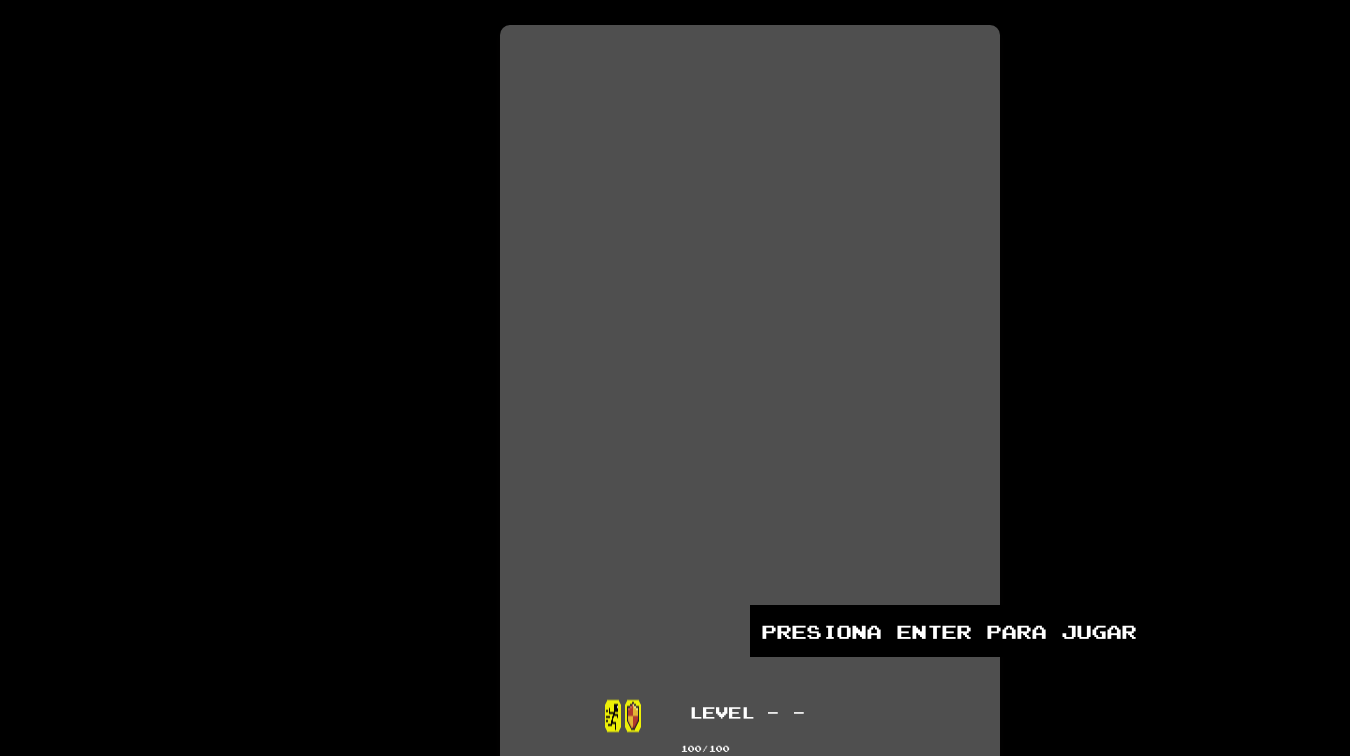
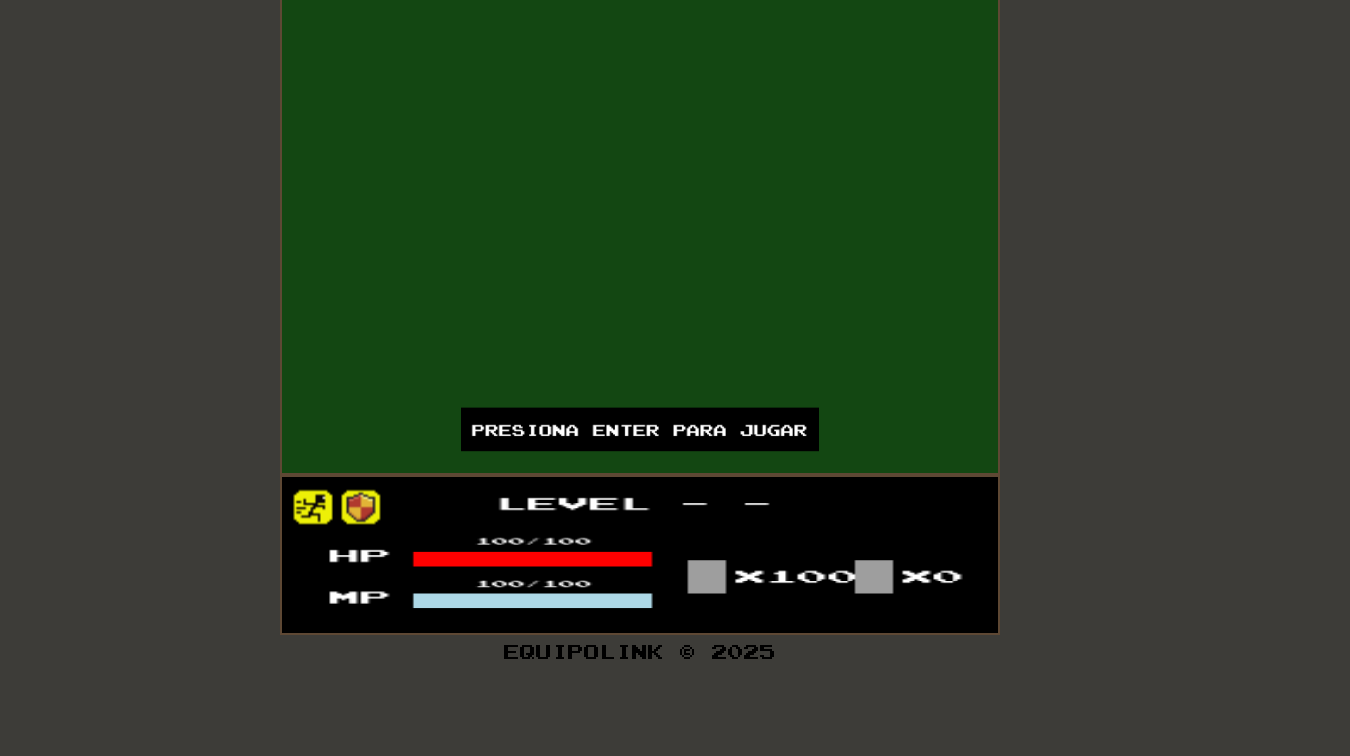
Before and after one commit to DanAG-Am/EquipoLink, a website: page Videojuego/Prototipo/html/prototipo.html in a window 1280 px wide. Shown: the part 99-855 px from the top of the page, 1350 px wide, since content can reach past the window. After the commit the page ends 800 px from the top, so only its background shows below. Drawn offline with Linux system fonts and the light colour scheme.

Commit message:
Fixed css

```diff
--- a/Videojuego/Prototipo/html/prototipo.html
+++ b/Videojuego/Prototipo/html/prototipo.html
@@ -2,7 +2,7 @@
 <html>
     <head>
         <title>Sprites</title>
-        <link rel="stylesheet" type="text/css" href="/Videojuego/Prototipo/html/pagina_web.css">
+        <link rel="stylesheet" type="text/css" href="/Videojuego/Prototipo/css/styles.css">
         <!-- Asegurarse de que los scripts se carguen en el orden correcto -->
         <script src="/Videojuego/Prototipo/js/game/global.js"></script>
         <script src="/Videojuego/Prototipo/js/functions/function-display.js"></script>
--- a/app.js
+++ b/app.js
@@ -139,7 +139,6 @@ app.get('/historia', (request, response) => {
         }
     });
 });
-
 
 app.get('/', (request, response) => {
     fs.readFile("./Videojuego/Prototipo/html/prototipo.html", 'utf8', (err, html) => {
```
